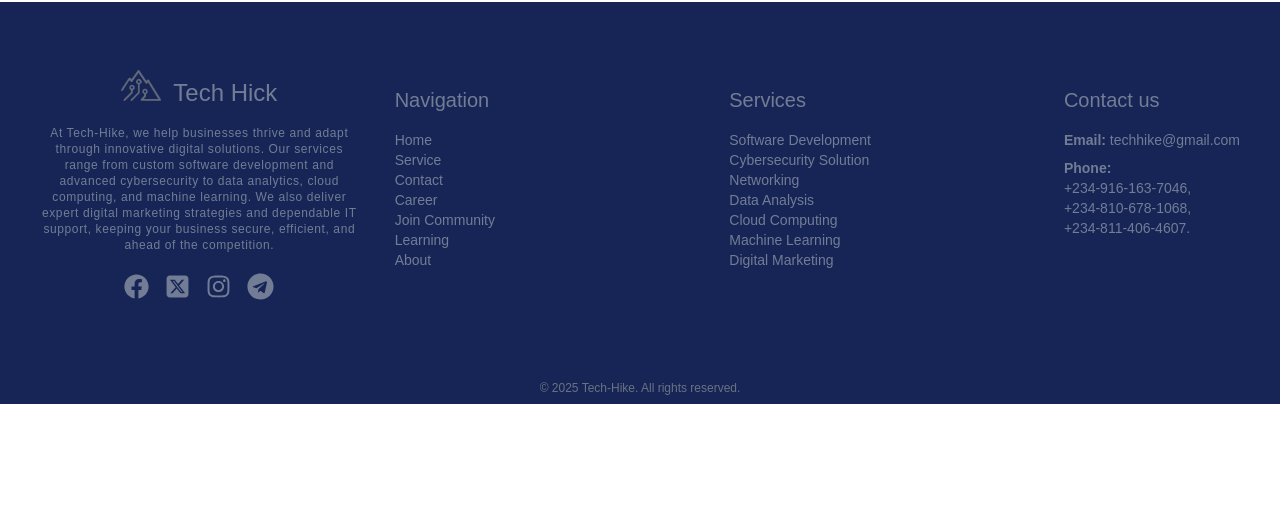
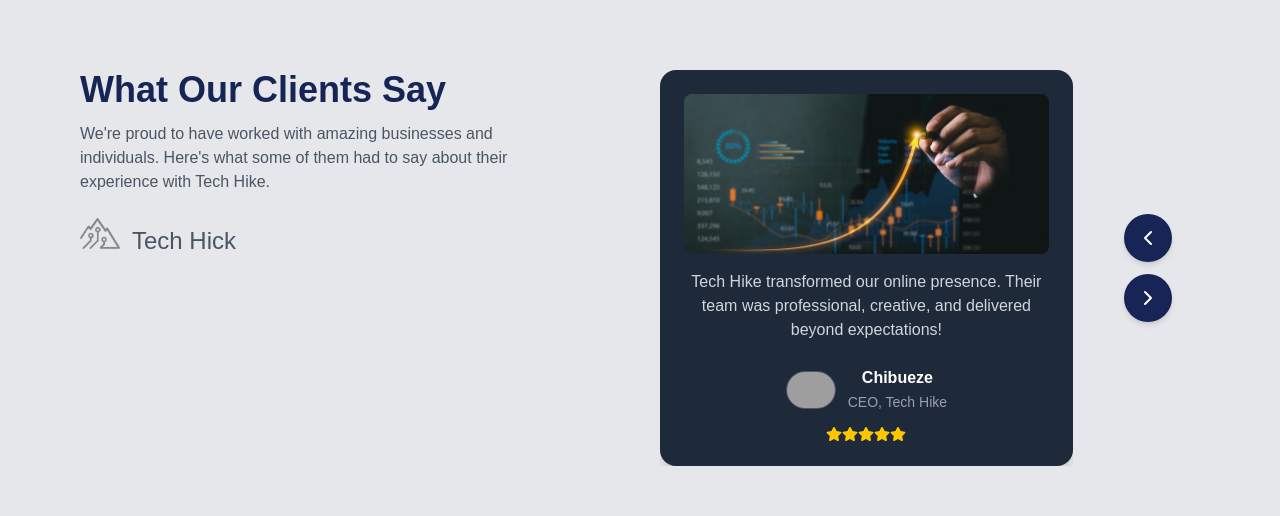
Before and after one commit to Chibuking35/teckstack, a Next.js app: page / in a window 1280 px wide. Shown: the part 4089-4605 px from the top of the page. Before the commit the page ends 4493 px from the top, so only its background shows below. Built offline with nearby package versions, Linux system fonts and the light colour scheme; grey boxes are pictures that could not be loaded.

Commit message:
added testimonial

```diff
--- a/src/app/page.tsx
+++ b/src/app/page.tsx
@@ -20,6 +20,7 @@
 import CounterCard from "@/component/counterCard";
 import IconGrid, { GridItem } from "@/component/IconGrid";
 import RequestQuoteForm from "@/component/RequestQuote";
+import TestimonialCarousel from "@/component/TestimonialCarousel";
 
 const Home = () => {
   const features: GridItem[] = [
@@ -336,6 +337,10 @@
 
       <RequestQuoteForm />
       </div>
+
+      <div className="py-25  w-full  bg-gray-200 px-10 md:px-20">
+      <TestimonialCarousel/>
+      </div>
     </div>
   );
 };
--- /dev/null
+++ b/src/component/TestimonialCarousel.tsx
@@ -0,0 +1,168 @@
+"use client";
+
+import { useState } from "react";
+import { AnimatePresence, motion } from "framer-motion";
+import Image from "next/image";
+import { FaStar } from "react-icons/fa";
+import { ChevronLeft, ChevronRight } from "lucide-react";
+
+const testimonials = [
+  {
+    headerImage: "/data.jpg",
+    headerText: "Awesome service and support",
+    text: "Tech Hike transformed our online presence. Their team was professional, creative, and delivered beyond expectations!",
+    name: "Chibueze",
+    role: "CEO, Tech Hike",
+    profileImage: "/digitalS.jpg",
+    rating: 5,
+  },
+  {
+    headerImage: "/data.jpg",
+    headerText: "Outstanding design",
+    text: "Their design ideas elevated our branding and helped us stand out. Highly recommend Tech Hike!",
+    name: "Sarah",
+    role: "Marketing Lead",
+    profileImage: "/digitalS.jpg",
+    rating: 5,
+  },
+  {
+    headerImage: "/data.jpg",
+    headerText: "Professional and reliable",
+    text: "A seamless experience from start to finish. Reliable, efficient, and creative team!",
+    name: "Michael",
+    role: "Founder, Bright Solutions",
+    profileImage: "/digitalS.jpg",
+    rating: 4,
+  },
+];
+
+const variants = {
+  enter: (direction: number) => ({
+    x: direction > 0 ? 100 : -100,
+    opacity: 0,
+  }),
+  center: { x: 0, opacity: 1 },
+  exit: (direction: number) => ({
+    x: direction > 0 ? -100 : 100,
+    opacity: 0,
+  }),
+};
+
+const TestimonialCarousel = () => {
+  const [[current, direction], setCurrent] = useState<[number, number]>([0, 0]);
+
+  const nextTestimonial = () =>
+    setCurrent(([prev]) => [(prev + 1) % testimonials.length, 1]);
+
+  const prevTestimonial = () =>
+    setCurrent(([prev]) => [
+      prev === 0 ? testimonials.length - 1 : prev - 1,
+      -1,
+    ]);
+
+  const testimonial = testimonials[current];
+
+  return (
+    <div className="flex flex-col md:flex-row md:items-start gap-10 w-full">
+      {/* Intro Section */}
+      <div className="flex-1 text-center md:text-left">
+        <h1 className="text-3xl md:text-4xl font-bold text-blue-950">
+          What Our Clients Say
+        </h1>
+        <p className="text-gray-600 mt-3 max-w-md mx-auto md:mx-0">
+          We're proud to have worked with amazing businesses and individuals.
+          Here's what some of them had to say about their experience with Tech
+          Hike.
+        </p>
+        <div className="mt-6 flex justify-center md:justify-start">
+        <div className="justify-center items-baseline flex gap-3">
+                    <div className="flex ">
+                      {" "}
+                      <Image src="/tecklogo.png" alt="logo" width={40} height={40} />
+                    </div>
+                    <h1 className="text-gray-600 text-thin text-center text-2xl">
+                      Tech Hick
+                    </h1>
+                  </div>
+        </div>
+      </div>
+
+      {/* Carousel Section */}
+      <div className="flex flex-col md:flex-row md:items-center gap-6 flex-1">
+        {/* Testimonial Section */}
+        <div className="flex-1 md:flex-[4] flex justify-center relative overflow-hidden">
+          <AnimatePresence mode="wait" custom={direction}>
+            <motion.div
+              key={current}
+              custom={direction}
+              variants={variants}
+              initial="enter"
+              animate="center"
+              exit="exit"
+              transition={{ duration: 0.4 }}
+              className="bg-gray-800 rounded-2xl shadow-lg p-6 w-full max-w-md md:max-w-lg flex-col"
+            >
+              {/* header picture */}
+              <Image
+                src={testimonial.headerImage}
+                alt="header"
+                width={300}
+                height={180}
+                className="rounded-lg object-cover h-40 w-full"
+              />
+
+              {/* message */}
+              <p className="text-gray-300 text-base mt-4 flex-1 text-center">
+                {testimonial.text}
+              </p>
+
+              {/* bottom section */}
+              <div className="mt-6 flex items-center justify-center gap-3">
+                <Image
+                  src={testimonial.profileImage}
+                  alt={testimonial.name}
+                  width={50}
+                  height={50}
+                  className="rounded-full border border-gray-600"
+                />
+                <div className="text-center">
+                  <h3 className="text-white font-semibold">{testimonial.name}</h3>
+                  <span className="text-gray-400 text-sm">
+                    {testimonial.role}
+                  </span>
+                </div>
+              </div>
+
+              {/* stars */}
+              <div className="flex mt-3 justify-center text-yellow-400">
+                {Array.from({ length: testimonial.rating }).map((_, i) => (
+                  <FaStar key={i} />
+                ))}
+              </div>
+            </motion.div>
+          </AnimatePresence>
+        </div>
+
+        {/* Buttons Section */}
+        <div className="flex justify-center md:flex-col gap-4 md:gap-3 md:flex-[1] items-center">
+          <button
+            onClick={prevTestimonial}
+            aria-label="Previous testimonial"
+            className="p-3 rounded-full bg-blue-950 hover:bg-blue-900 text-white shadow-md"
+          >
+            <ChevronLeft />
+          </button>
+          <button
+            onClick={nextTestimonial}
+            aria-label="Next testimonial"
+            className="p-3 rounded-full bg-blue-950 hover:bg-blue-900 text-white shadow-md"
+          >
+            <ChevronRight />
+          </button>
+        </div>
+      </div>
+    </div>
+  );
+};
+
+export default TestimonialCarousel;
```
